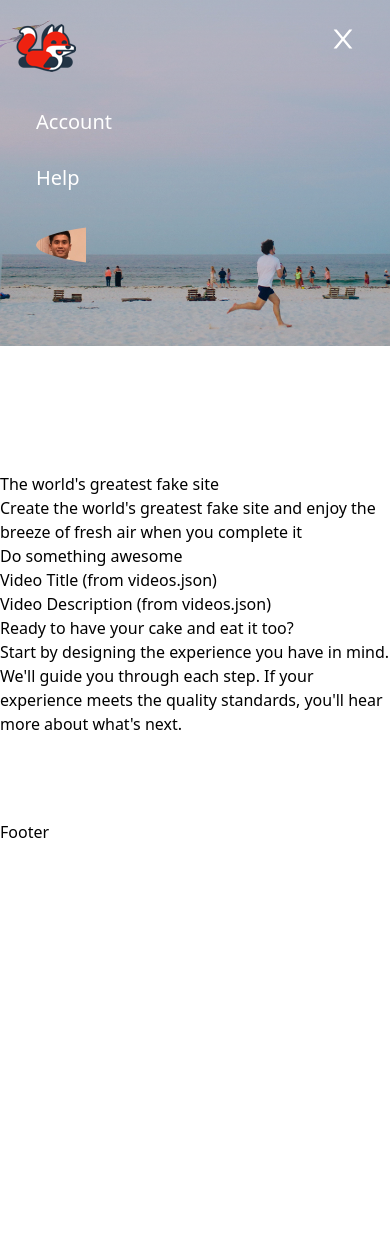
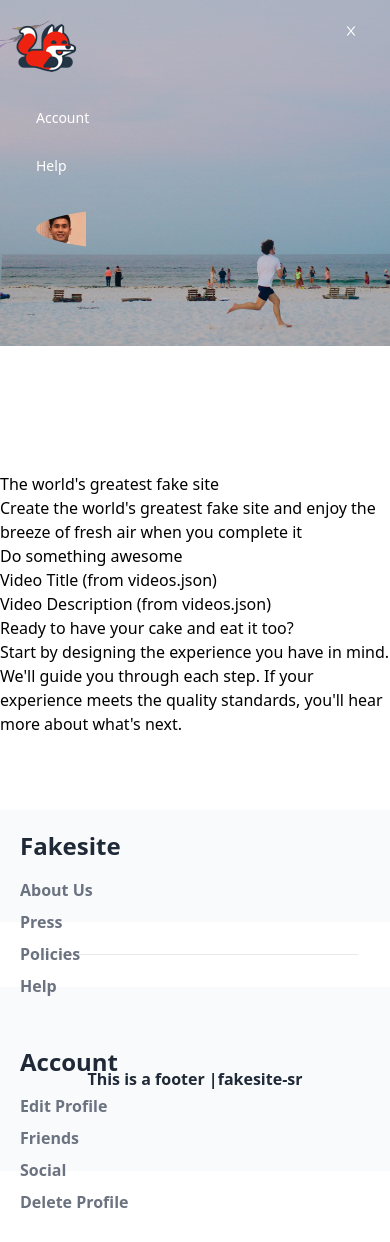
Before and after one commit to dannytszho/fakeSite-sr, a Next.js app: page / in a window 390 px wide. Before the commit the page ends 844 px from the top, so only its background shows below. Built offline with nearby package versions, Linux system fonts and the light colour scheme.

Commit message:
Style Responsive Footer

```diff
--- a/app/layout.tsx
+++ b/app/layout.tsx
@@ -1,6 +1,7 @@
 import Nav from '../components/Nav'
 import '../styles/globals.css'
 import 'styles/libraryOverrides.css'
+import Footer from '../components/Footer'
 
 export default function RootLayout({
     children,
@@ -13,7 +14,7 @@ export default function RootLayout({
             <body>
                 <Nav />
                 {children}
-                <footer className="bottom-0 fixed">Footer</footer>
+                <Footer />
             </body>
         </html>
     )
--- a/app/page.tsx
+++ b/app/page.tsx
@@ -1,6 +1,6 @@
 export default function HomePage() {
     return (
-        <div className="mt-96">
+        <div className="mt-96 h-full">
             <h1>The world&apos;s greatest fake site</h1>
             <span>
                 Create the world&apos;s greatest fake site and enjoy the breeze
--- a/components/Footer.tsx
+++ b/components/Footer.tsx
@@ -1,3 +1,55 @@
 export default function Footer() {
-    return <div>Footer</div>
+    return (
+        <>
+            <div className="bg-gray-50 h-1/3 w-full flex md:flex-row flex-col items-start">
+                <div className="p-5">
+                    <ul>
+                        <p className="text-gray-800 font-bold text-2xl pb-4">
+                            Fakesite
+                        </p>
+                        <li className="text-gray-500 text-md pb-2 font-semibold hover:text-blue-600 cursor-pointer">
+                            About Us
+                        </li>
+                        <li className="text-gray-500 text-md pb-2 font-semibold hover:text-blue-600 cursor-pointer">
+                            Press
+                        </li>
+                        <li className="text-gray-500 text-md pb-2 font-semibold hover:text-blue-600 cursor-pointer">
+                            Policies
+                        </li>
+                        <li className="text-gray-500 text-md pb-2 font-semibold hover:text-blue-600 cursor-pointer">
+                            Help
+                        </li>
+                    </ul>
+                </div>
+                <div className="p-5">
+                    <ul>
+                        <p className="text-gray-800 font-bold text-2xl pb-4">
+                            Account
+                        </p>
+                        <li className="text-gray-500 text-md pb-2 font-semibold hover:text-blue-600 cursor-pointer">
+                            Edit Profile
+                        </li>
+                        <li className="text-gray-500 text-md pb-2 font-semibold hover:text-blue-600 cursor-pointer">
+                            Friends
+                        </li>
+                        <li className="text-gray-500 text-md pb-2 font-semibold hover:text-blue-600 cursor-pointer">
+                            Social
+                        </li>
+                        <li className="text-gray-500 text-md pb-2 font-semibold hover:text-blue-600 cursor-pointer">
+                            Delete Profile
+                        </li>
+                    </ul>
+                </div>
+            </div>
+            <hr className="m-8 h-px bg-[#E8E8E8] border-0 dark:bg-gray-700"></hr>
+            <div className="flex flex-col justify-center items-center text-center p-20 bg-gray-50">
+                <h1 className=" text-gray-800 font-semibold">
+                    This is a footer |
+                    <span className="hover:text-blue-600 font-semibold cursor-pointer">
+                        fakesite-sr
+                    </span>
+                </h1>
+            </div>
+        </>
+    )
 }
--- a/components/Nav.tsx
+++ b/components/Nav.tsx
@@ -27,7 +27,7 @@ export default function Nav() {
                 <div className="md:flex md:py-4 py-10 justify-end">
                     <div
                         onClick={() => setIsOpen(!isOpen)}
-                        className="text-3xl absolute right-8 top-6 cursor-pointer md:hidden"
+                        className="text-sm absolute right-8 top-6 cursor-pointer md:hidden"
                     >
                         {isOpen ? (
                             <AiOutlineClose color="white" />
@@ -43,7 +43,7 @@ export default function Nav() {
                         {links.map((link: linksType) => (
                             <li
                                 key={link.name}
-                                className="md:ml-8 text-xl md:my-0 my-7"
+                                className="md:ml-8 text-sm md:my-0 my-7"
                             >
                                 <Link
                                     href={link.link}
```
